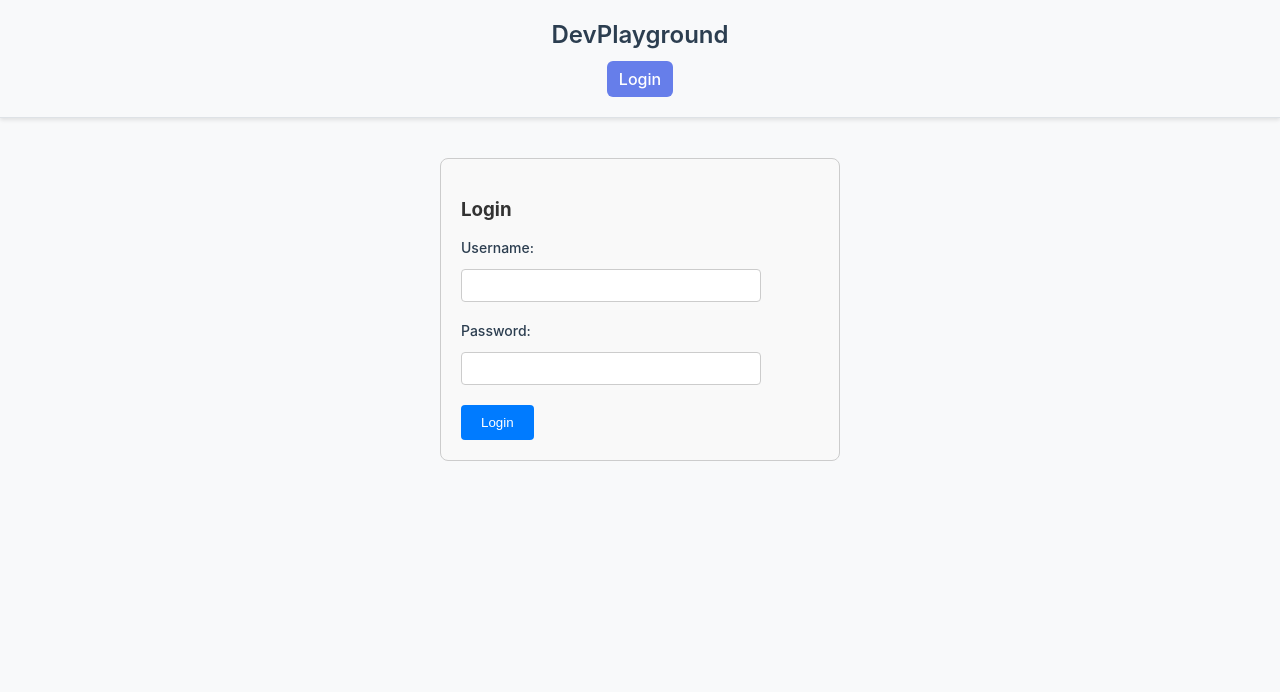
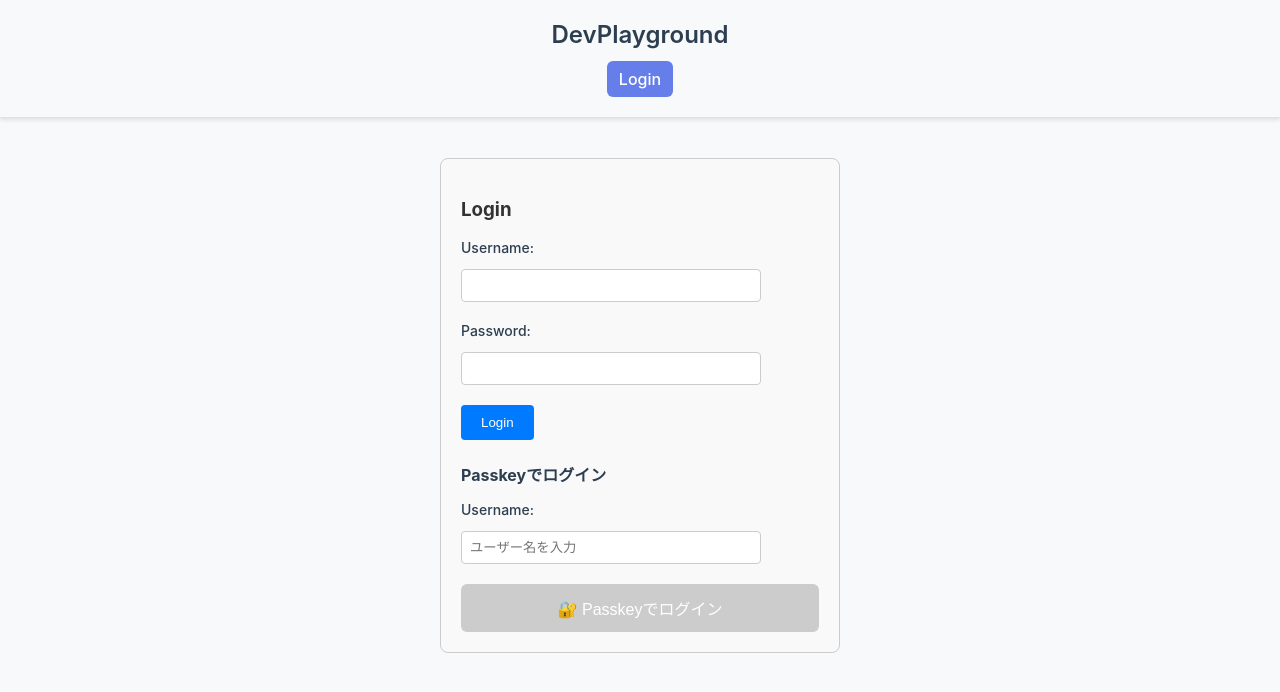
Before and after one commit to chiba1008/DevPlayground, a Vue app in the folder DevPlaygroundFrontEnd/: page /login in a window 1280 px wide. Shown: the top 692 px of the page. Built offline with nearby package versions, Linux system fonts and the light colour scheme; no server answers; the HTML template or start-up script is replaced by a standard one.

Commit message:
ログイン画面にログインボタンを追加

```diff
--- a/DevPlaygroundFrontEnd/src/components/LoginManager.vue
+++ b/DevPlaygroundFrontEnd/src/components/LoginManager.vue
@@ -2,6 +2,8 @@
     <div class="login-manager">
         <div v-if="!isAuthenticated" class="login-section">
             <h3>Login</h3>
+
+            <!-- Traditional Login -->
             <form @submit.prevent="performLogin">
                 <div class="form-group">
                     <label for="username">Username:</label>
@@ -13,8 +15,32 @@
                 </div>
                 <button type="submit" :disabled="loading">Login</button>
             </form>
+            <div class="passkey-login-section">
+                <h4>Passkeyでログイン</h4>
+                <div class="form-group">
+                    <label for="passkey-username">Username:</label>
+                    <input
+                        id="passkey-username"
+                        v-model="passkeyUsername"
+                        type="text"
+                        placeholder="ユーザー名を入力"
+                        :disabled="loading"
+                    />
+                </div>
+                <button
+                    @click="loginWithPasskey"
+                    :disabled="loading || !passkeyUsername"
+                    class="passkey-button"
+                >
+                    🔐 Passkeyでログイン
+                </button>
+            </div>
+
             <!-- Error Display -->
             <div v-if="error" class="error"><strong>Error:</strong> {{ error }}</div>
+
+            <!-- Success Display -->
+            <div v-if="success" class="success"><strong>Success:</strong> {{ success }}</div>
 
             <!-- Loading Indicator -->
             <div v-if="loading" class="loading">Loading...</div>
@@ -32,13 +58,17 @@
 import { ref, onMounted } from 'vue'
 import { useRouter } from 'vue-router'
 import { useAuth } from '@/composables/useAuth'
-import type { LoginRequest } from '@/types/auth'
+import { authApi } from '@/services/authApi'
+import type { LoginRequest, PasskeyLoginStartResponse } from '@/types/auth'
 import '../styles/components/home.css'
 
 const { isAuthenticated, user, loading, login, logout, checkAuthStatus } = useAuth()
 const router = useRouter()
 
 const error = ref('')
+const success = ref('')
+const passkeyUsername = ref('')
+const passkeyLoginStartResponse = ref<PasskeyLoginStartResponse | null>(null)
 
 const loginRequest = ref<LoginRequest>({
     username: '',
@@ -68,9 +98,87 @@ const performLogout = async () => {
 
 const showError = (message: string) => {
     error.value = message
+    success.value = ''
     setTimeout(() => {
         error.value = ''
     }, 5000)
+}
+
+const showSuccess = (message: string) => {
+    success.value = message
+    error.value = ''
+    setTimeout(() => {
+        success.value = ''
+    }, 5000)
+}
+
+const base64UrlDecode = (str: string): Uint8Array => {
+    const base64 = str.replace(/-/g, '+').replace(/_/g, '/')
+    const padding = '='.repeat((4 - (base64.length % 4)) % 4)
+    const decoded = atob(base64 + padding)
+    return Uint8Array.from(decoded, c => c.charCodeAt(0))
+}
+
+const base64UrlEncode = (buffer: ArrayBuffer): string => {
+    const bytes = new Uint8Array(buffer)
+    const base64 = btoa(String.fromCharCode(...bytes))
+    return base64.replace(/\+/g, '-').replace(/\//g, '_').replace(/=/g, '')
+}
+
+const loginWithPasskey = async () => {
+    try {
+        // ログイン開始 - challengeとallowCredentialsを取得
+        passkeyLoginStartResponse.value = await authApi.loginPasskeyStart(passkeyUsername.value)
+
+        // WebAuthn認証の実行
+        const credential = await navigator.credentials.get({
+            publicKey: {
+                challenge: base64UrlDecode(passkeyLoginStartResponse.value.challenge),
+                allowCredentials: passkeyLoginStartResponse.value.allowCredentials.map(cred => ({
+                    type: 'public-key' as const,
+                    id: base64UrlDecode(cred.id),
+                })),
+                timeout: 60000,
+            },
+        })
+
+        if (!credential) {
+            showError('Authentication was not completed.')
+            return
+        }
+
+        const assertionResponse = credential.response as AuthenticatorAssertionResponse
+        const clientDataJSON = assertionResponse.clientDataJSON
+        const authenticatorData = assertionResponse.authenticatorData
+        const signature = assertionResponse.signature
+
+        const authenticationResponse = {
+            id: credential.id,
+            rawId: base64UrlEncode(credential.rawId),
+            type: credential.type,
+            clientDataJSON: base64UrlEncode(clientDataJSON),
+            authenticatorData: base64UrlEncode(authenticatorData),
+            signature: base64UrlEncode(signature),
+        }
+
+        // サーバーでログインを完了
+        const loginResult = await authApi.loginPasskeyFinish({
+            username: passkeyUsername.value,
+            authenticationResponse,
+        })
+
+        if (loginResult.success) {
+            showSuccess('Passkey login successful!')
+            // 認証状態を更新
+            await checkAuthStatus()
+            // ホームページにリダイレクト
+            router.push({ name: 'home' })
+        } else {
+            showError(loginResult.message || 'Login failed')
+        }
+    } catch (err) {
+        showError(err instanceof Error ? err.message : 'Failed to login with passkey')
+    }
 }
 </script>
 
@@ -99,5 +207,63 @@ const showError = (message: string) => {
     margin-bottom: 15px;
 }
 
+.login-divider {
+    text-align: center;
+    margin: 20px 0;
+    position: relative;
+}
+
+.login-divider::before {
+    content: '';
+    position: absolute;
+    top: 50%;
+    left: 0;
+    right: 0;
+    height: 1px;
+    background-color: #ddd;
+}
+
+.login-divider span {
+    background-color: #f9f9f9;
+    padding: 0 15px;
+    color: #666;
+    font-size: 14px;
+}
+
+.passkey-login-section {
+    margin-top: 20px;
+}
+
+.passkey-login-section h4 {
+    color: #2c3e50;
+    margin-bottom: 15px;
+    font-size: 16px;
+}
+
+.passkey-button {
+    width: 100%;
+    background: linear-gradient(135deg, #4CAF50 0%, #45a049 100%);
+    color: white;
+    border: none;
+    padding: 12px;
+    border-radius: 6px;
+    font-size: 16px;
+    cursor: pointer;
+    transition: all 0.3s ease;
+}
+
+.passkey-button:hover:not(:disabled) {
+    background: linear-gradient(135deg, #45a049 0%, #3d8b40 100%);
+    transform: translateY(-1px);
+    box-shadow: 0 4px 8px rgba(0,0,0,0.1);
+}
+
+.passkey-button:disabled {
+    background: #ccc;
+    cursor: not-allowed;
+    transform: none;
+    box-shadow: none;
+}
+
 /* エラー、ローディング、ボタンスタイルはglobal.cssで統一管理 */
 </style>
--- a/DevPlaygroundFrontEnd/src/components/PasskeyManager.vue
+++ b/DevPlaygroundFrontEnd/src/components/PasskeyManager.vue
@@ -1,23 +1,10 @@
 <template>
-    <div class="passkey-manager">
+    <div class="hello-manager">
         <h2>Passkey管理</h2>
 
-        <section class="passkey-registration">
-            <h3>Passkey登録</h3>
+        <!-- Passkey Registration -->
+        <section class="api-test">
             <button @click="registerPasskey" :disabled="loading">Passkey登録</button>
-        </section>
-
-        <section class="passkey-login">
-            <h3>Passkeyログイン</h3>
-            <div class="login-form">
-                <input
-                    v-model="loginUsername"
-                    type="text"
-                    placeholder="ユーザー名を入力"
-                    :disabled="loading"
-                />
-                <button @click="loginWithPasskey" :disabled="loading || !loginUsername">Passkeyでログイン</button>
-            </div>
         </section>
 
         <!-- Error Display -->
@@ -37,7 +24,6 @@ import { authApi } from '@/services/authApi'
 import { useAuth } from '@/composables/useAuth'
 import type {
     PasskeyRegistrationStartResponse,
-    PasskeyLoginStartResponse,
 } from '@/types/auth'
 import '@/styles/components/home.css'
 
@@ -45,8 +31,6 @@ const { user } = useAuth()
 const userName = computed(() => user.value?.username || '')
 
 const passkeyRegistrationStartResponse = ref<PasskeyRegistrationStartResponse | null>(null)
-const passkeyLoginStartResponse = ref<PasskeyLoginStartResponse | null>(null)
-const loginUsername = ref('')
 const loading = ref(false)
 const error = ref('')
 const success = ref('')
@@ -144,61 +128,4 @@ const registerPasskey = async () => {
         loading.value = false
     }
 }
-
-const loginWithPasskey = async () => {
-    loading.value = true
-    try {
-        // ログイン開始 - challengeとallowCredentialsを取得
-        passkeyLoginStartResponse.value = await authApi.loginPasskeyStart(loginUsername.value)
-
-        // WebAuthn認証の実行
-        const credential = await navigator.credentials.get({
-            publicKey: {
-                challenge: base64UrlDecode(passkeyLoginStartResponse.value.challenge),
-                allowCredentials: passkeyLoginStartResponse.value.allowCredentials.map(cred => ({
-                    type: 'public-key' as const,
-                    id: base64UrlDecode(cred.id),
-                })),
-                timeout: 60000,
-            },
-        })
-
-        if (!credential) {
-            showError('Authentication was not completed.')
-            return
-        }
-
-        const assertionResponse = credential.response as AuthenticatorAssertionResponse
-        const clientDataJSON = assertionResponse.clientDataJSON
-        const authenticatorData = assertionResponse.authenticatorData
-        const signature = assertionResponse.signature
-
-        const authenticationResponse = {
-            id: credential.id,
-            rawId: base64UrlEncode(credential.rawId),
-            type: credential.type,
-            clientDataJSON: base64UrlEncode(clientDataJSON),
-            authenticatorData: base64UrlEncode(authenticatorData),
-            signature: base64UrlEncode(signature),
-        }
-
-        // サーバーでログインを完了
-        const loginResult = await authApi.loginPasskeyFinish({
-            username: loginUsername.value,
-            authenticationResponse,
-        })
-
-        if (loginResult.success) {
-            showSuccess('Passkey login successful!')
-            // ページをリロードして認証状態を更新
-            window.location.reload()
-        } else {
-            showError(loginResult.message || 'Login failed')
-        }
-    } catch (err) {
-        showError(err instanceof Error ? err.message : 'Failed to login with passkey')
-    } finally {
-        loading.value = false
-    }
-}
 </script>
```
Also changed, not shown: 2 other files (tests, documents, lock files or other folders).
